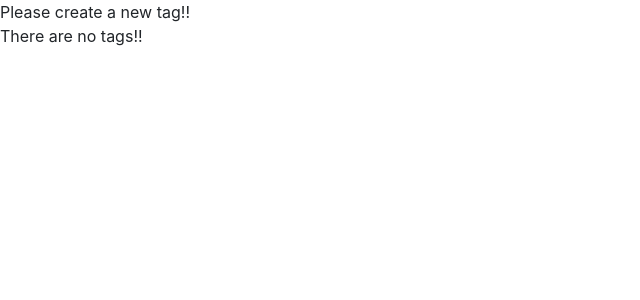
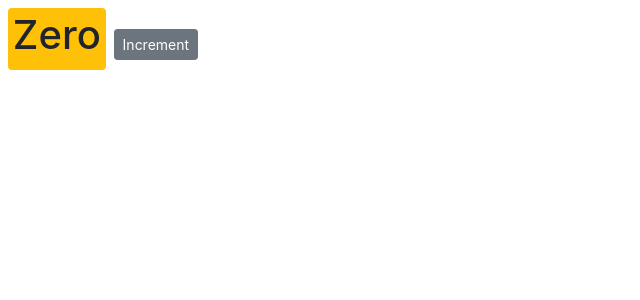
Before and after one commit to Upendra28sh/ReactJs-CounterApp, a React (Create React App) app: page / in a window 1280 px wide. Shown: the top 300 px of the page, without its empty margins (0-640 px from the left). Built offline with nearby package versions, Linux system fonts and the light colour scheme.

Commit message:
Added Event Handler

```diff
--- a/src/components/counter.jsx
+++ b/src/components/counter.jsx
@@ -6,25 +6,34 @@
     tags: []
   };
 
-  renderTags() {
-    if (this.state.tags.length === 0) return <p>There are no tags!!</p>;
-
-    return (
-      <ul>
-        {this.state.tags.map(tag => (
-          <li key={tag}>{tag}</li>
-        ))}
-      </ul>
-    );
-  }
+  handleIncrement = () => {
+    this.setState({ count: this.state.count + 1 });
+  };
 
   render() {
     return (
       <div>
-        {this.state.tags.length === 0 && "Please create a new tag!!"}
-        {this.renderTags()}
+        <span className={this.getBadgeClasses()}>{this.formatCount()}</span>
+        <button
+          onClick={this.handleIncrement}
+          className="btn btn-secondary btn-sm"
+        >
+          Increment
+        </button>
       </div>
     );
+  }
+
+  getBadgeClasses() {
+    let classes = "badge m-2 badge-";
+    classes += this.state.count === 0 ? "warning" : "primary";
+    return classes;
+  }
+
+  formatCount() {
+    const { count } = this.state;
+    const x = <h1>Zero</h1>;
+    return count === 0 ? x : count;
   }
 }
 
```
